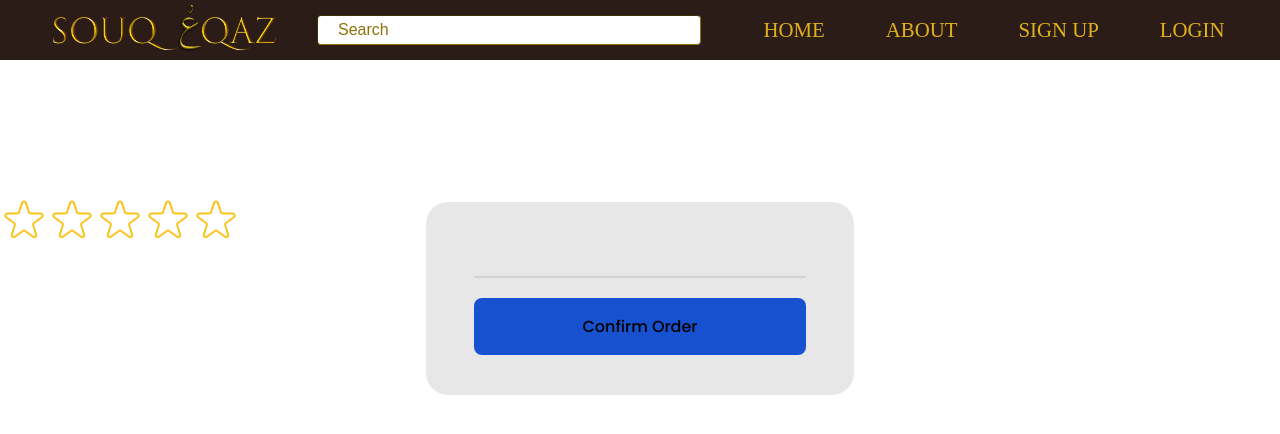
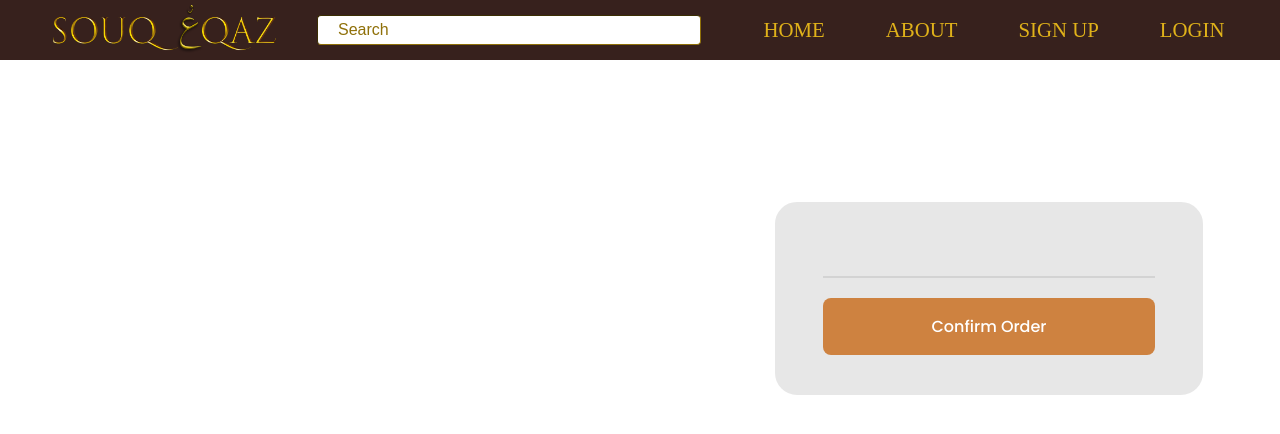
Before and after one commit to code-crafters-cmp26/Souq-3qaz, a React (Vite) app: page / in a window 1280 px wide. Shown: the top 434 px of the page. Built offline with nearby package versions, Linux system fonts and the light colour scheme.

Commit message:
some edits

```diff
--- a/src/components/Checkout/Checkout.module.css
+++ b/src/components/Checkout/Checkout.module.css
@@ -1,6 +1,7 @@
 .checkout {
-  position: relative;
+  position: fixed;
   top: 200px;
+  right: 75px;
   background-color: hsla(0, 0%, 10%, 0.1);
   border: 2px solid var(--white-color);
   margin-inline: 1.5rem;
@@ -12,5 +13,6 @@
 }
 
 .checkout button {
-  background-color: #1751d0;
+  background-color: #ce8240;
+  color: white;
 }
--- a/src/components/Navbar/Navbar.module.css
+++ b/src/components/Navbar/Navbar.module.css
@@ -9,7 +9,7 @@
   width: 100%;
   position: fixed;
   top: 0;
-  background-color: #2c1c18;
+  background-color: #37211d;
 }
 .logocontainer {
   margin-left: 50px;
--- /dev/null
+++ b/src/pages/Checkout/CheckoutPage.jsx
@@ -0,0 +1,5 @@
+function CheckoutPage() {
+  return <div></div>;
+}
+
+export default CheckoutPage;
```
Also changed, not shown: src/pages/Checkout/CheckoutPage.module.css (added).
